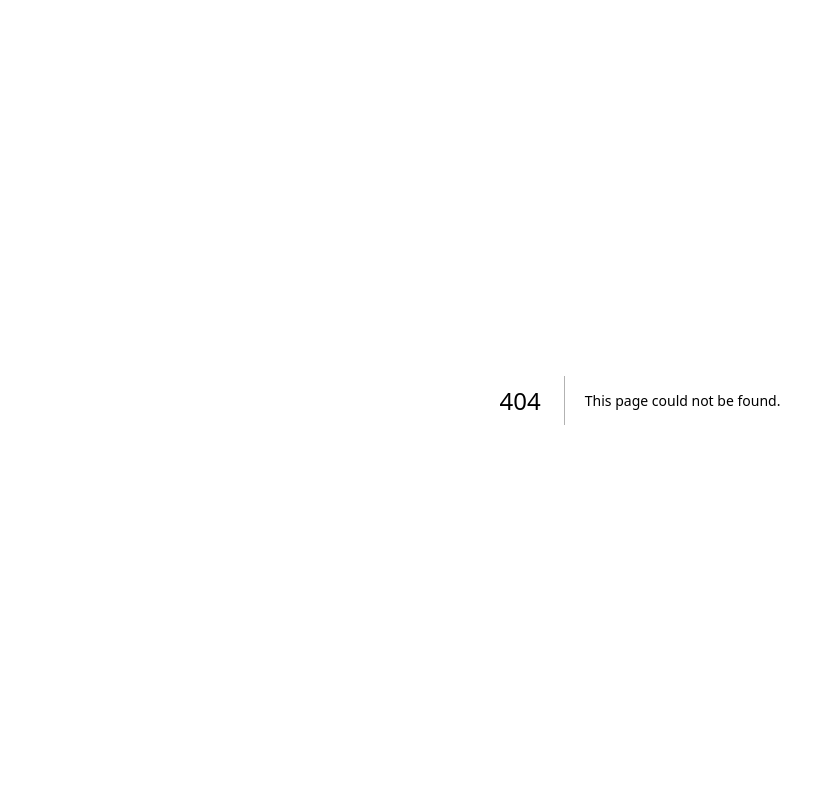
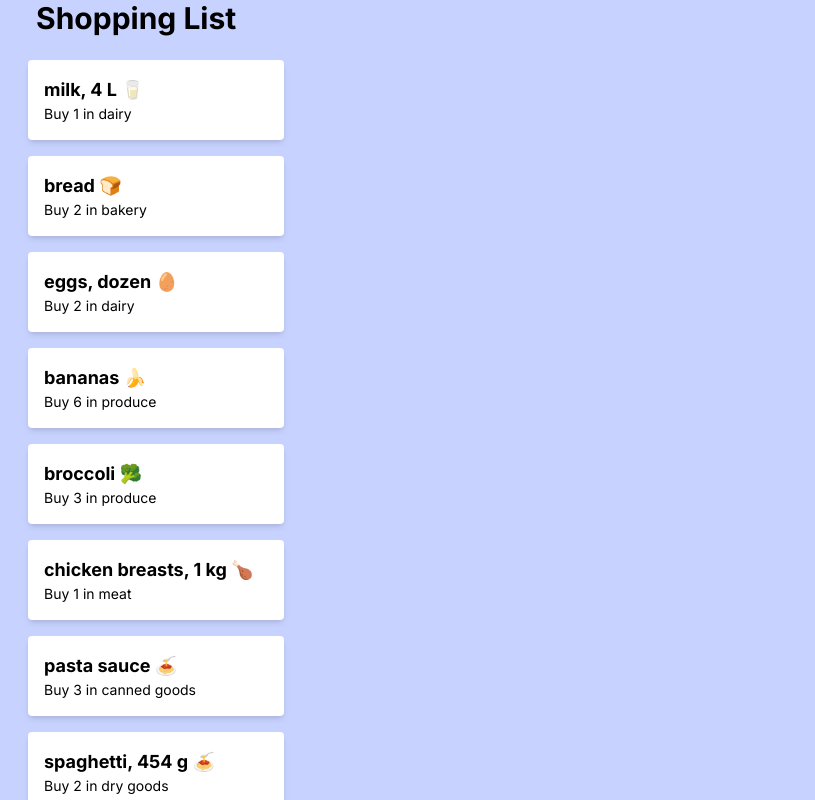
Before and after one commit to noorverma/cprg306-assignments, a Next.js app: page /week-3 in a window 1280 px wide. Before the commit this address had no page. Shown: the top 800 px of the page, without its empty margins (0-815 px from the left). Built offline with nearby package versions, Linux system fonts and the light colour scheme.

Commit message:
first commit

```diff
--- a/app/page.js
+++ b/app/page.js
@@ -4,9 +4,14 @@ export default function Home() {
   return (
     <main>
       <h1>CPRG 306: Web Development 2 - Assignments</h1>
+      <div>
       <Link href="/week-2">
         Go to Week 2 Assignment
-      </Link>
+      </Link></div>
+      <div>
+      <Link href="/week-3">
+        Go to Week 3 Assignment
+        </Link></div>
     </main>
   );
 }
--- a/app/week-2/page.js
+++ b/app/week-2/page.js
@@ -2,7 +2,7 @@ import StudentInfo from "./student-info";
 
 export default function Page() {
   return (
-    <main>
+    <main >
       <h1>Shopping List</h1>
       <StudentInfo />
     </main>
--- /dev/null
+++ b/app/week-3/item-list.js
@@ -0,0 +1,31 @@
+import Item from './item';
+
+const items = [
+  { name: "milk, 4 L 🥛", quantity: 1, category: "dairy" },
+  { name: "bread 🍞", quantity: 2, category: "bakery" },
+  { name: "eggs, dozen 🥚", quantity: 2, category: "dairy" },
+  { name: "bananas 🍌", quantity: 6, category: "produce" },
+  { name: "broccoli 🥦", quantity: 3, category: "produce" },
+  { name: "chicken breasts, 1 kg 🍗", quantity: 1, category: "meat" },
+  { name: "pasta sauce 🍝", quantity: 3, category: "canned goods" },
+  { name: "spaghetti, 454 g 🍝", quantity: 2, category: "dry goods" },
+  { name: "toilet paper, 12 pack 🧻", quantity: 1, category: "household" },
+  { name: "paper towels, 6 pack", quantity: 1, category: "household" },
+  { name: "dish soap 🍽️", quantity: 1, category: "household" },
+  { name: "hand soap 🧼", quantity: 4, category: "household" },
+];
+
+export default function ItemList() {
+  return (
+    <ul className="list-none p-0">
+      {items.map((item, index) => (
+        <Item
+          key={index}
+          name={item.name}
+          quantity={item.quantity}
+          category={item.category}
+        />
+      ))}
+    </ul>
+  );
+}
--- /dev/null
+++ b/app/week-3/item.js
@@ -0,0 +1,12 @@
+export default function Item({ name, quantity, category }) {
+    return (
+      <li className="flex flex-col justify-between p-4 bg-white rounded mb-4 shadow-md transition-transform transform w-64 mx-7 hover:underline">
+        <div className="text-lg font-bold text-black hover:underline">
+          {name}
+        </div>
+        <div className="text-sm text-black">
+          Buy {quantity} in {category}
+        </div>
+      </li>
+    );
+  }
--- /dev/null
+++ b/app/week-3/page.js
@@ -0,0 +1,10 @@
+import ItemList from './item-list';
+
+export default function Page() {
+  return (
+    <main className="bg-indigo-200">
+      <h1 className="text-3xl font-bold text-black mb-6 ml-9">Shopping List</h1>
+      <ItemList />
+    </main>
+  );
+}
```
